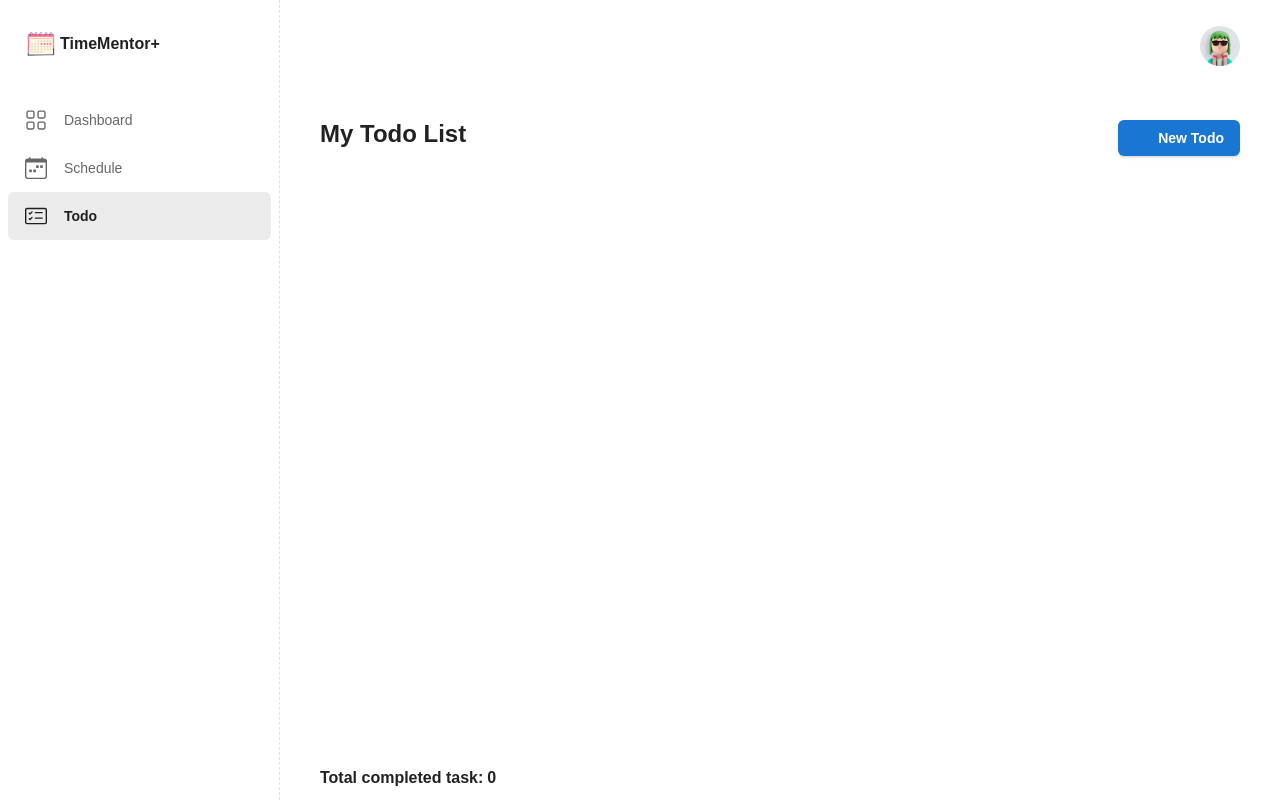
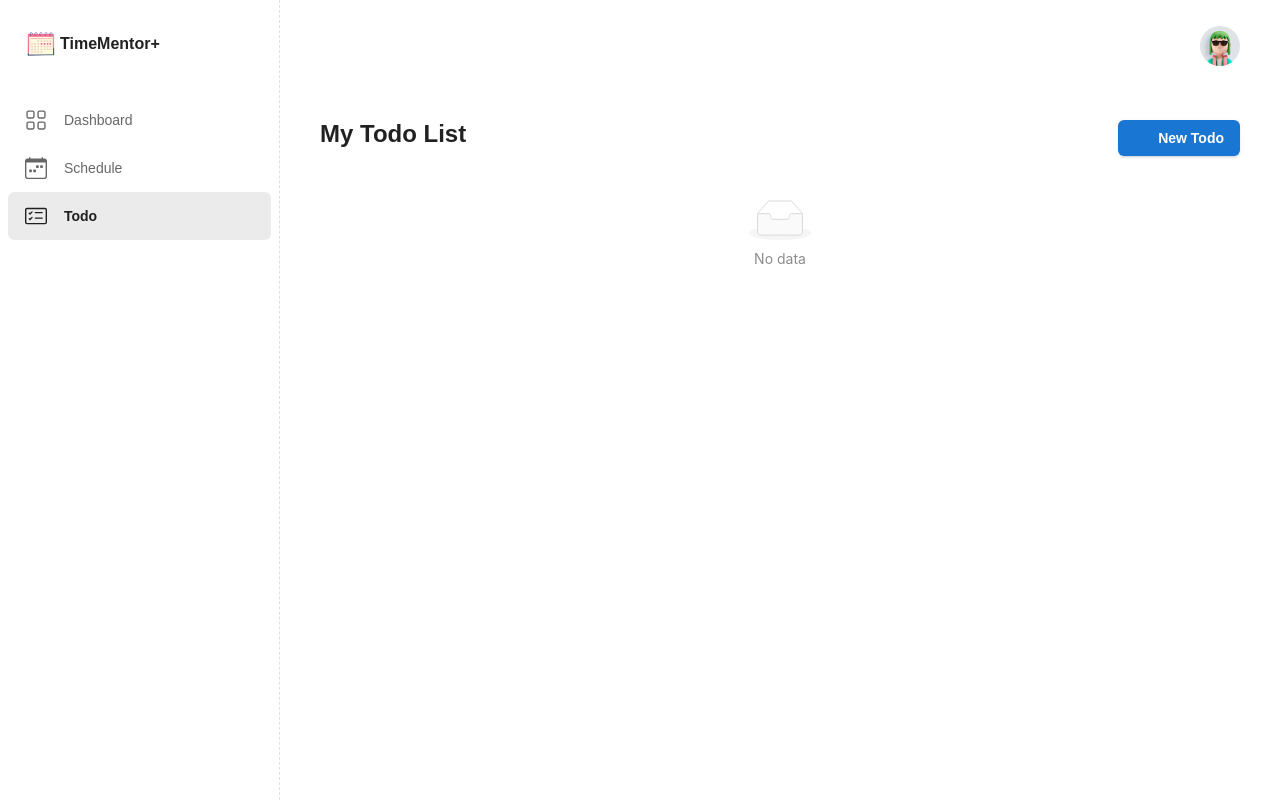
Before and after one commit to nguyenvanduc28/ITSS2, a React (Vite) app in the folder taskfe/: page /task in a window 1280 px wide. Built offline with nearby package versions, Linux system fonts and the light colour scheme; some icons are missing.

Commit message:
save todolist in localstorage

```diff
--- a/taskfe/src/components/TodoItem.jsx
+++ b/taskfe/src/components/TodoItem.jsx
@@ -3,7 +3,7 @@
 import { Checkbox } from "@mui/material";
 import { styled } from '@mui/material/styles';
 import moment from "moment";
-
+import ClearIcon from '@mui/icons-material/Clear';
 
 const StyledTodoItem = styled('div')(({ isCompleted }) => ({
     width: '100%',
@@ -13,19 +13,34 @@ const StyledTodoItem = styled('div')(({ isCompleted }) => ({
     borderRadius: '4px',
     padding: '6px 0',
     margin: '16px 0',
+    position: 'relative',
 
     // backgroundColor: isCompleted ? 'lightgreen' : 'white',
     color: isCompleted ? '#d9d9d9' : '#000000de',
     // textDecoration: isCompleted ? 'line-through' : 'none'
+
+    ":hover .clear-icon" : {
+        opacity: '0.6',
+        cursor: 'pointer'
+    }
+
 }))
 
+const StyledClearIcon = styled(ClearIcon)({
+    color: 'red',
+    position: 'absolute',
+    right: '16px',
+    opacity: 0,
+    transition: 'opacity 0.3s ease',
+})
 
 const TodoItem = (props) => {
-    const {task, index, handleTaskCompleted} = props
+    const {task, index, handleTaskCompleted, handleDeleteTask} = props
     return (
         <StyledTodoItem isCompleted={task.completed}>
             <Checkbox onChange={() => handleTaskCompleted(index)} checked={task.completed}></Checkbox>
             <label>{task.title}</label>
+            <StyledClearIcon className="clear-icon" onClick={() => handleDeleteTask(index)}></StyledClearIcon>
         </StyledTodoItem>
 
     );
--- a/taskfe/src/pages/task/task.jsx
+++ b/taskfe/src/pages/task/task.jsx
@@ -3,7 +3,8 @@ import PropTypes from 'prop-types';
 import { Box,  Typography, Container, DialogTitle, TextField, Dialog, DialogContent, DialogActions } from '@mui/material'
 import HeaderBreadcrumbs from "../../components/HeaderBreadcrumbs";
 import Page from "../../components/Page"
-import { useState } from 'react';
+import { useState, useEffect } from 'react';
+import { Empty } from 'antd'
 import moment from 'moment';
 
 import { ToastContainer, toast } from 'react-toastify';
@@ -56,23 +57,21 @@ const Task = () => {
     setTodoTitle('')
   };
 
-  const [listTask, setListTask] = useState([
-    // {
-    //   title: "Làm TodoList",
-    //   completed: false,
-    //   date: '2024-06-02 22:25:20',
-    // },
-    // {
-    //   title: "Học Tiếng Nhật",
-    //   completed: false,
-    //   date: '2024-06-01 12:25:20',
-    // },
-    // {
-    //   title: "Học Tiếng Anh",
-    //   completed: false,
-    //   date: '2024-06-02 22:50:20',
-    // }
-  ])
+  const [listTask, setListTask] = useState([])
+  const [isEmpty, setIsEmpty] = useState(true)
+
+  useEffect(() => {
+    const storedTasks = JSON.parse(localStorage.getItem('listTask'));
+    if(localStorage.getItem('listTask')) {
+      setListTask(storedTasks);
+      setIsEmpty(storedTasks.length === 0);
+    }
+  }, []);
+
+  useEffect(() => {
+    localStorage.setItem('listTask', JSON.stringify(listTask));
+    setIsEmpty(listTask.length === 0);
+  }, [listTask])
   const [todoTitle, setTodoTitle] = useState([''])
 
   const handleTaskCompleted = (index) => {
@@ -95,6 +94,11 @@ const Task = () => {
     handleCloseModal();
   }
 
+  const handleDeleteTask = (index) => {
+    const updatedList = listTask.filter((task, i) => i !== index)
+    setListTask(updatedList);
+  }
+
   const groupTasksByDate = (tasks) => {
     return tasks.reduce((groups, task) => {
       const date = moment(task.date).format('YYYY-MM-DD');
@@ -111,10 +115,12 @@ const Task = () => {
     }, {});
   };
 
+
+
   const [valueDate, setValueData] = useState(dayjs(moment().valueOf()));
   const groupedTasks = groupTasksByDate(listTask);
   const sortedDates = Object.keys(groupedTasks).sort((a, b) => moment(b).diff(moment(a))); // sắp xếp theo ngày giảm dần
-
+  const totalCompletedTasks = listTask.filter(task => task.completed).length;
   return (
     <Page title="Task">
       <Container >
@@ -133,6 +139,8 @@ const Task = () => {
           }
         />
           {
+            isEmpty ?
+              <Empty image={Empty.PRESENTED_IMAGE_SIMPLE}></Empty> :
               sortedDates.map((date, index) => (
                 <div key={index}>
                   <h4 style={{ margin: 0 }}>{moment(date).format('dddd, D MMM YYYY')}</h4>
@@ -142,19 +150,20 @@ const Task = () => {
                       task={task}
                       index={listTask.indexOf(task)}
                       handleTaskCompleted={handleTaskCompleted}
+                      handleDeleteTask = {handleDeleteTask}
                     />
                   ))}
                 </div>
               ))
           }
-
-        <div style={{position: 'absolute', bottom: '10px', fontWeight: '600'}}><span style={{marginRight: '4px'}}>Total completed task:</span>
           {
-              listTask.filter((task) => {
-                return task.completed
-              }).length
+            !isEmpty && (
+              <div  style={{position: 'absolute', bottom: '10px', fontWeight: '600'}}>
+                <span style={{marginRight: '4px'}}>Total completed task:</span>
+                {totalCompletedTasks}
+              </div>
+            )
           }
-        </div>
 
       </Container>
 
```
Lines whose indentation alone changed are shown as unchanged.
